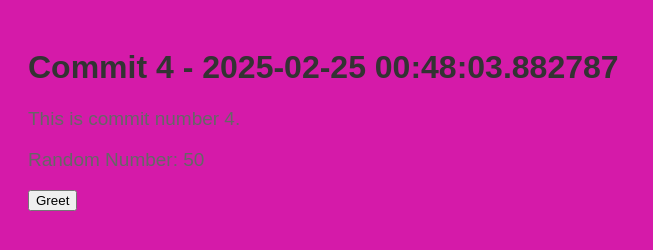
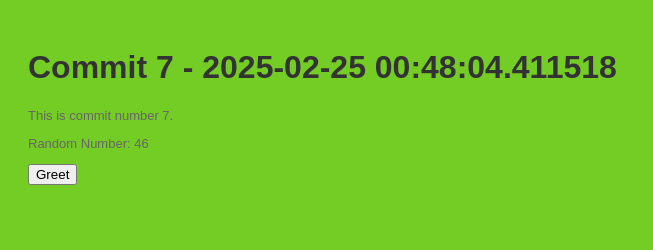
Before and after one commit to stiffs95/myrep-repo-20250225004800, a plain HTML site: page index.html in a window 1280 px wide. Shown: the whole page, without its empty margins (0-653 px from the left). Drawn offline with Linux system fonts and the light colour scheme.

Commit message:
📝 Commit 7 with HTML, CSS, and JS

```diff
--- a/index.html
+++ b/index.html
@@ -2,13 +2,13 @@
     <!DOCTYPE html>
     <html>
     <head>
-        <title>Commit 4 - 2025-02-25 00:48:03.882787</title>
+        <title>Commit 7 - 2025-02-25 00:48:04.411518</title>
         <link rel="stylesheet" href="style.css">
     </head>
     <body>
-        <h1>Commit 4 - 2025-02-25 00:48:03.882787</h1>
-        <p>This is commit number 4.</p>
-        <p>Random Number: 50</p>
+        <h1>Commit 7 - 2025-02-25 00:48:04.411518</h1>
+        <p>This is commit number 7.</p>
+        <p>Random Number: 46</p>
         <button onclick="greet()">Greet</button>
         <script src="script.js"></script>
     </body>
--- a/script.js
+++ b/script.js
@@ -2,4 +2,4 @@
     function greet() {
         alert('Hello from commit ' + commitNumber + '!');
     }
-    var commitNumber = 4;
+    var commitNumber = 7;
--- a/style.css
+++ b/style.css
@@ -1,7 +1,7 @@
 
     body {
         font-family: Arial, sans-serif;
-        background-color: #d51aa9;
+        background-color: #74cd24;
         padding: 20px;
     }
     h1 {
@@ -9,5 +9,5 @@
     }
     p {
         color: #666;
-        font-size: 19px;
+        font-size: 13px;
     }
```
